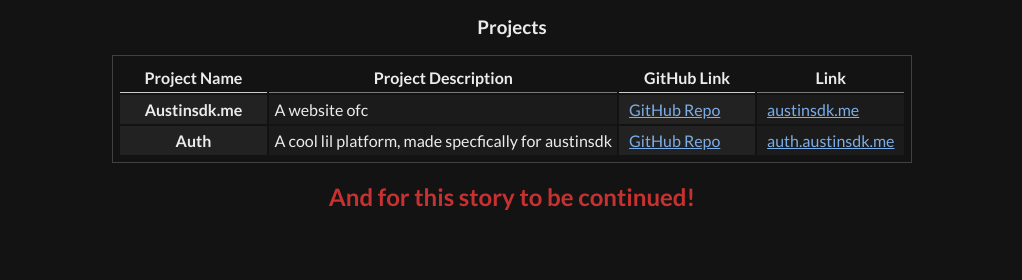
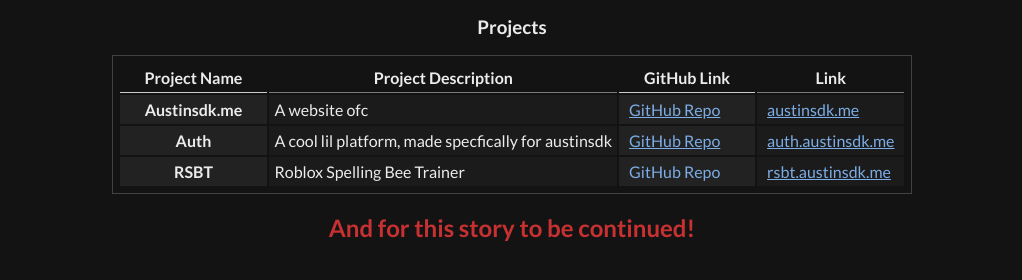
Before and after one commit to Null-Austin-Industries/austinsdk.me, a plain HTML site: page index.html in a window 1280 px wide. Shown: the part 130-410 px from the top of the page, without its empty margins (128-1150 px from the left). Drawn offline with Linux system fonts and the light colour scheme.

Commit message:
Update index.html

```diff
--- a/index.html
+++ b/index.html
@@ -32,6 +32,12 @@
                     <td><a href="https://github.com/Null-Austin-Industries/Authincation-service">GitHub Repo</a></td>
                     <td><a href="https://auth.austinsdk.me/">auth.austinsdk.me</a></td>
                 </tr>
+                <tr>
+                    <th>RSBT</th>
+                    <td>Roblox Spelling Bee Trainer</td>
+                    <td><a hred="https://github.com/Null-Austin/Roblox-spelling-bee-trainer">GitHub Repo</a></td>
+                    <td><a href="https://rsbt.austinsdk.me">rsbt.austinsdk.me</a></td>
+                </tr>
             </tbody>
         </table>
     <h2>And for this story to be continued!</h2>
```
